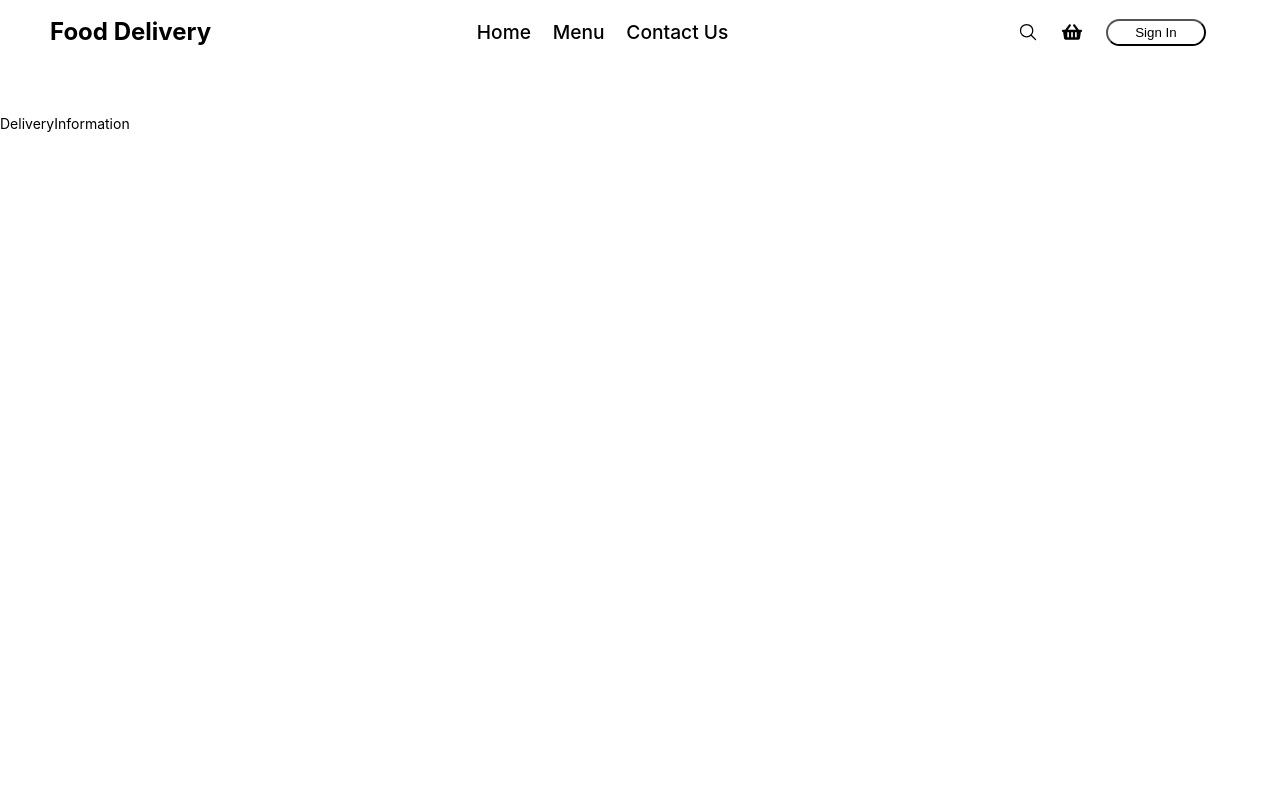
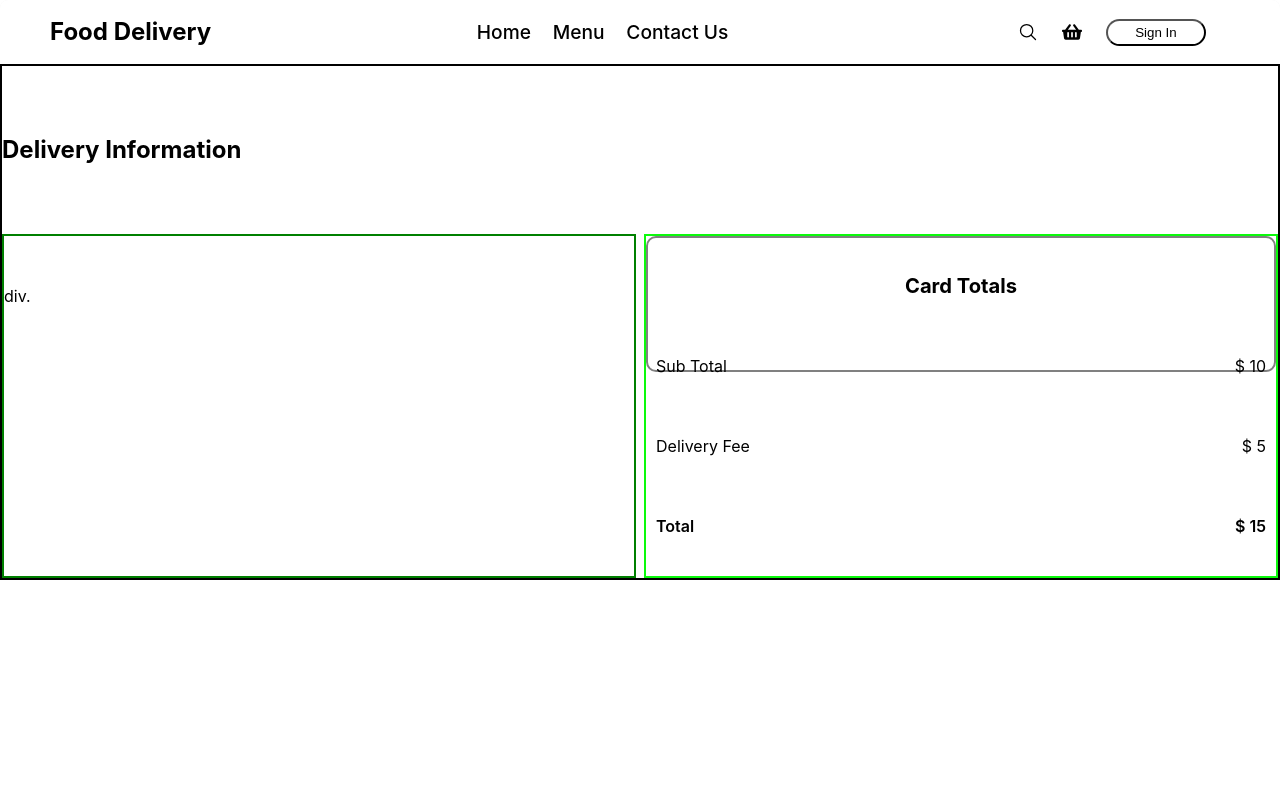
Before and after one commit to SyedMuhammadIzaan/FoodDeliveryApp, a React (Vite) app: page /add-to-cart/delivery-info in a window 1280 px wide. Shown: the top 800 px of the page. Built offline with nearby package versions, Linux system fonts and the light colour scheme.

Commit message:
changes have been made on clientLayoutComponent.scss file. By doing this issue that came will be resolve

```diff
--- a/package.json
+++ b/package.json
@@ -12,8 +12,8 @@
   "dependencies": {
     "@reduxjs/toolkit": "^2.8.2",
     "antd": "^5.25.0",
-    "react": "^18.3.1",
-    "react-dom": "^18.3.1",
+    "react": "18.2.0",
+    "react-dom": "18.2.0",
     "react-icons": "^5.5.0",
     "react-redux": "^9.2.0",
     "react-router-dom": "^7.5.3",
--- a/src/components/AddToCart.jsx
+++ b/src/components/AddToCart.jsx
@@ -86,7 +86,7 @@ const AddToCart = () => {
 							<h4>If You have a promo code. Enter it here</h4>
 							<div className="promo-code-input-group">
 								<Input placeholder="Promo Code" />
-								<ButtonComp redirectTo="/delivery-info" text="Submit" />
+								<ButtonComp redirectTo={"/add-to-cart/delivery-info"} text="Submit" />
 							</div>
 						</div>
 					</div>
--- a/src/pages/DeliveryInformation.jsx
+++ b/src/pages/DeliveryInformation.jsx
@@ -1,7 +1,29 @@
-
+import TotalBill from "../components/TotalBill"
+import "../style/clientLayoutComponent.scss"
 const DeliveryInformation = () => {
   return (
-    <div>DeliveryInformation</div>
+    <div className="delivery-info-wrapper">
+        <h3>Delivery Information</h3>
+        <div className="delivery-info-row">
+            <div className="delivery-info-col">
+                <div className="delivery-info-field">
+                    <div className="name-fields">
+                        <div className="firstname-field"></div>
+                        <div className="lastname-field"></div>
+                    </div>
+                    <div className="state-fields">
+
+                    </div>
+                    div.
+
+                </div>
+                <div className="total-bill">
+                    <TotalBill />
+                </div>
+            </div>
+
+        </div>
+    </div>
   )
 }
 
--- a/src/style/clientLayoutComponent.scss
+++ b/src/style/clientLayoutComponent.scss
@@ -111,6 +111,85 @@
 	.promo-code-section {
 		h4 {
 			font-size: 1.2em;
+		}
+	}
+}
+
+.total-bill-wrapper {
+	border: 2px solid grey;
+	border-radius: 10px;
+	width: 30%;
+	height: 40%;
+	padding: 0.5em;
+	box-sizing: border-box;
+	font-size: 16px;
+
+	.bill-content {
+		// border: 2px solid green;
+		height: 100%;
+
+		.bill-title {
+			// border: 2px solid purple;
+			font-size: 1.4em;
+			height: 10vh;
+			display: flex;
+			align-items: center;
+			justify-content: center;
+			h4 {
+				margin-top: 0em;
+				margin-bottom: 0em;
+			}
+		}
+		.bill-details {
+			.bill-row {
+				// border: 2px solid yellow;
+				display: flex;
+				flex-direction: row;
+				justify-content: space-between;
+				align-items: center;
+				height: 10vh;
+				span {
+					font-size: 1em;
+				}
+			}
+			.bill-row-total {
+				// border: 2px solid red;
+				height: 10vh;
+				display: flex;
+				flex-direction: row;
+				justify-content: space-between;
+				align-items: center;
+			}
+		}
+	}
+}
+
+.delivery-info-wrapper {
+	border: 2px solid black;
+	width: 100%;
+	font-size: 16px;
+	h3 {
+		font-size: 1.5em;
+	}
+	.delivery-info-row {
+		width: 100%;
+		box-sizing: border-box;
+
+		.delivery-info-col {
+			width: 100%;
+			display: flex;
+			flex-direction: row;
+			justify-content: space-between;
+			gap: 0.5em;
+
+			.delivery-info-field {
+				width: 50%;
+				border: 2px solid green;
+			}
+			.total-bill {
+				width: 50%;
+				border: 2px solid rgb(12, 250, 12);
+			}
 		}
 	}
 }
@@ -373,6 +452,29 @@
 			}
 		}
 	}
+	.total-bill-wrapper {
+		width: 100%;
+		.bill-content {
+			.bill-title {
+				h4 {
+					font-size: 1.2em;
+				}
+			}
+			.bill-details {
+				.bill-row {
+					span {
+						font-size: 1em;
+					}
+				}
+				.bill-row-total {
+					span {
+						font-size: 1em;
+						font-weight: 600;
+					}
+				}
+			}
+		}
+	}
 
 	.ant-layout-footer {
 		padding: 10px !important;
@@ -589,6 +691,30 @@
 			.promo-code-input-group {
 				display: flex;
 				flex-direction: row;
+			}
+		}
+	}
+
+	.total-bill-wrapper {
+		width: 100%;
+		.bill-content {
+			.bill-title {
+				h4 {
+					font-size: 0.9em;
+				}
+			}
+			.bill-details {
+				.bill-row {
+					span {
+						font-size: 1em;
+					}
+				}
+				.bill-row-total {
+					span {
+						font-weight: 600;
+						font-size: 1em;
+					}
+				}
 			}
 		}
 	}
```
Also changed, not shown: 1 other file (tests, documents, lock files or other folders).
